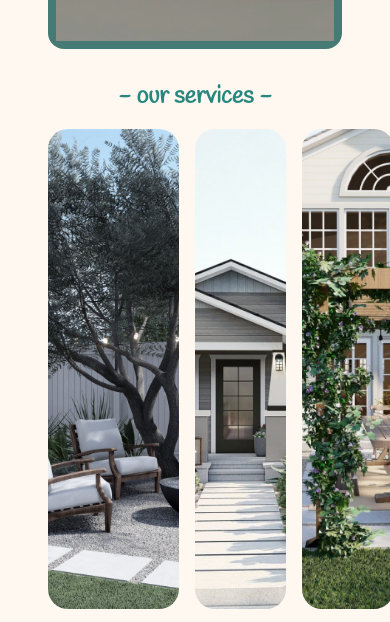
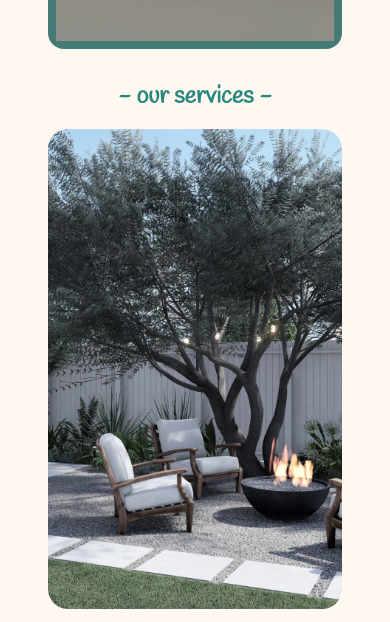
Before and after one commit to mksoofian/coursera-first-website, a plain HTML site: page index.html in a window 390 px wide. Shown: the part 1530-2152 px from the top of the page. Drawn offline with Linux system fonts and the light colour scheme.

Commit message:
Added Media Query
Added media query for better responsiveness on mobile

```diff
--- a/style.css
+++ b/style.css
@@ -144,36 +144,40 @@ nav a:hover {
   text-align: center;
   margin-bottom: 1rem;
 }
+@media (max-width: 720px) {
+  .article_section {
+    flex-direction: column;
+  }
+}
 .article_section {
   display: flex;
   gap: 1rem;
 }
-.article_section > article {
-  flex: 1;
-  display: flex;
-  flex-direction: column;
-  text-align: center;
-  height: 30rem;
-}
+
 .article_section a {
   color: transparent;
 }
 .art_tile {
   background-position: center;
-  background-repeat: none;
   background-size: cover;
-  color: transparent;
+  border-radius: 20px;
+  flex: 1;
   text-align: center;
-  border-radius: 20px;
+  height: 30rem;
 }
-.art_tile h2 {
-  position: relative;
-  top: 50%;
+.art1 {
+  background-image: url(./images/Lucky-Shrub-logos/backyard.webp);
+}
+.art2 {
+  background-image: url(./images/Lucky-Shrub-logos/frontyard.jpeg);
+}
+.art3 {
+  background-image: url(./images/Lucky-Shrub-logos/fullyard.jpg);
 }
 .article_overlay {
   background-color: transparent;
   width: 100%;
-  height: 100%;
+  height: 30rem;
   border-radius: 20px;
 }
 .article_overlay:hover {
@@ -184,14 +188,9 @@ nav a:hover {
 .article_overlay:hover a {
   color: #fff8f0e0;
 }
-.art1 {
-  background-image: url(./images/Lucky-Shrub-logos/backyard.webp);
-}
-.art2 {
-  background-image: url(./images/Lucky-Shrub-logos/frontyard.jpeg);
-}
-.art3 {
-  background-image: url(./images/Lucky-Shrub-logos/fullyard.jpg);
+.art_tile h2 {
+  position: relative;
+  top: 50%;
 }
 
 /* Footer */
```
